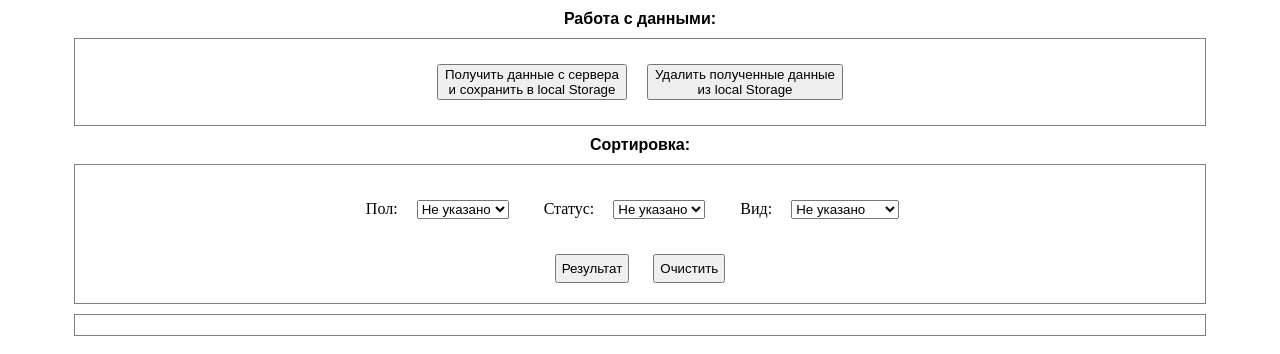
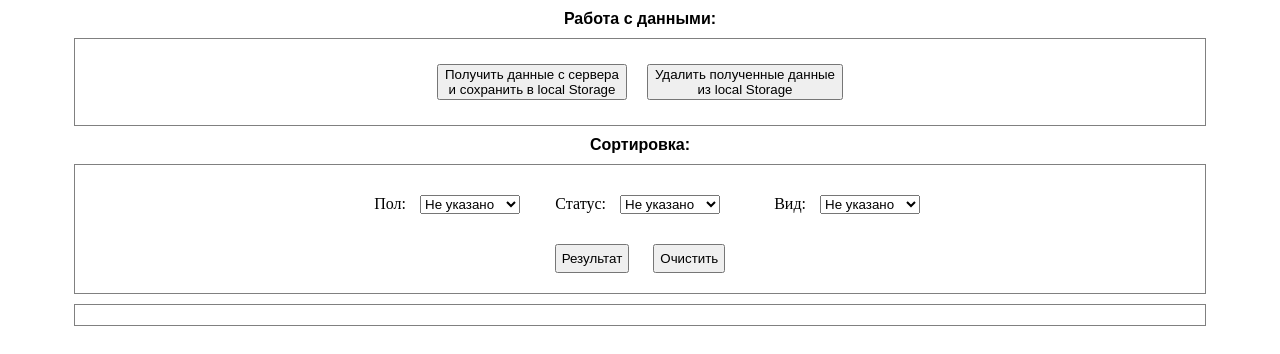
Before and after one commit to DmitrijPedan/rick_and_morty_analyzes, a plain HTML site: page index.html in a window 1280 px wide. Drawn offline with nearby package versions, Linux system fonts and the light colour scheme.

Commit message:
change style

```diff
--- a/css/style.css
+++ b/css/style.css
@@ -37,9 +37,12 @@ h2 {
 }
 .sel > div {
     margin: 10px;
+    width: 180px;
+    text-align: right;
 }
 .sel > div > select {
-    margin: 15px;
+    margin: 10px;
+    width: 100px;
 }
 .sort-btn > button {
     margin: 10px;
--- a/index.html
+++ b/index.html
@@ -23,7 +23,7 @@
             <div class="sort">
                 <div class="sel">
                 <div>
-                <label for="selGender">Пол:</label>
+                <label class="label" for="selGender">Пол:</label>
                     <select name="" id="selGender">
                         <option value="">Не указано</option>
                         <option value="Male">Мужской</option>
```
